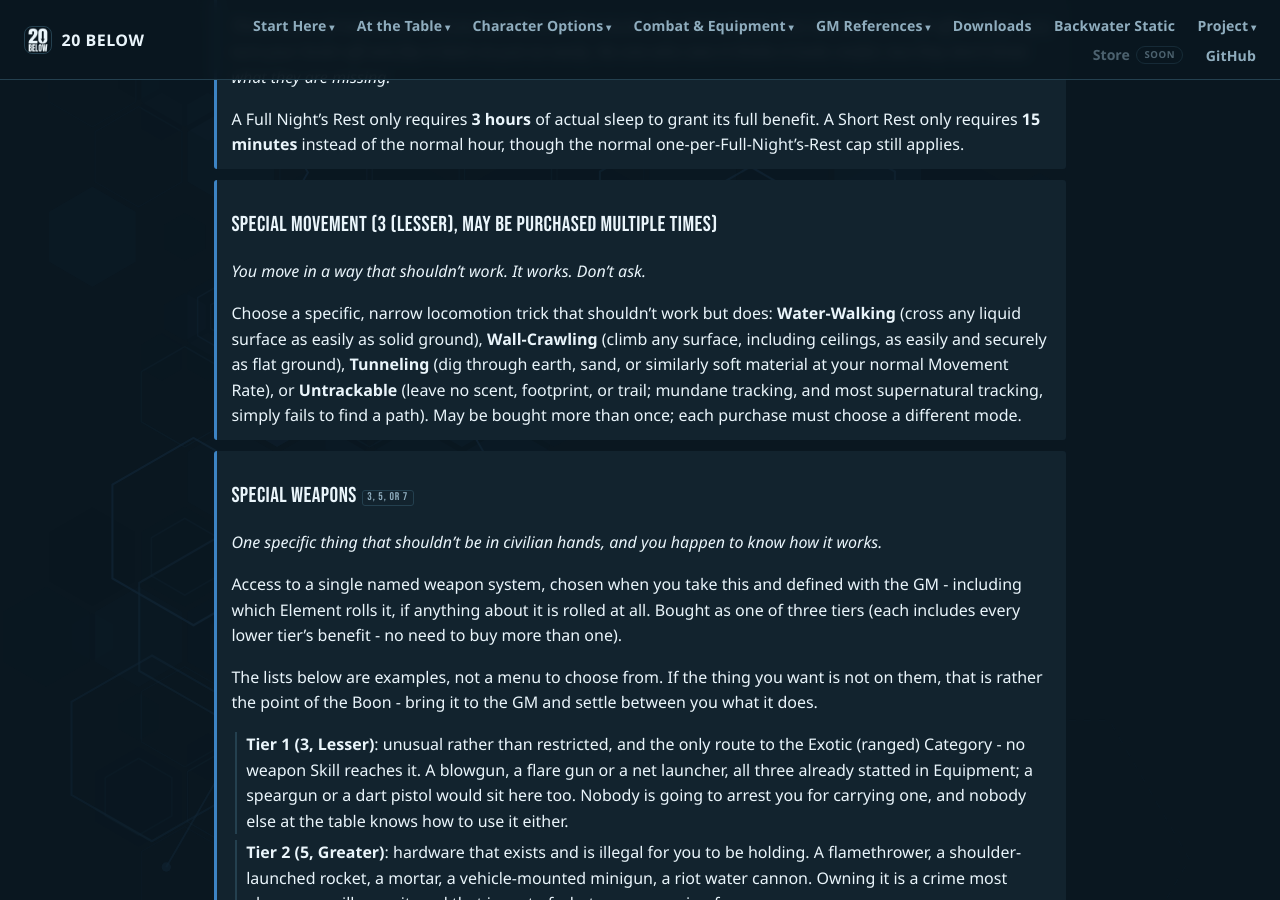
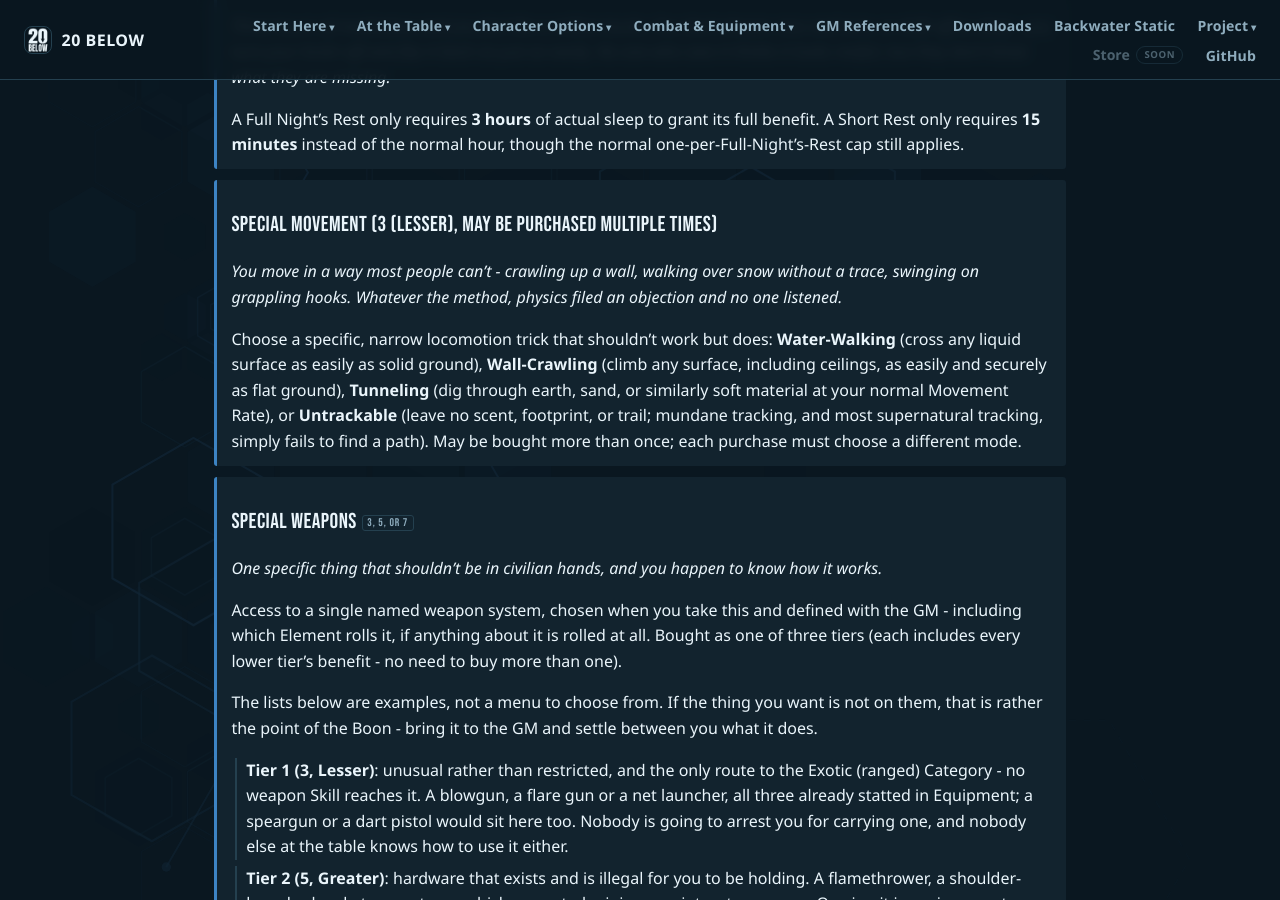
Before and after one commit to feralucce/20_Below, a Jekyll site: the page built from webbook/boons.md, in a window 1280 px wide and 900 px high, scrolled down 12148 px. Built offline with Jekyll 4.4.1, drawn with Linux system fonts in a browser that asks for light colours.

Commit message:
Boons: rework the Special Movement flavour
Co-Authored-By: Claude Opus 5 <noreply@anthropic.com>

```diff
--- a/webbook/boons.md
+++ b/webbook/boons.md
@@ -794,7 +794,7 @@ A Full Night’s Rest only requires **3 hours** of actual sleep to grant its ful
 
 <div class="boon-flavour" markdown="1">
 
-You move in a way that shouldn’t work. It works. Don’t ask.
+You move in a way most people can't - crawling up a wall, walking over snow without a trace, swinging on grappling hooks. Whatever the method, physics filed an objection and no one listened.
 
 </div>
 
```
